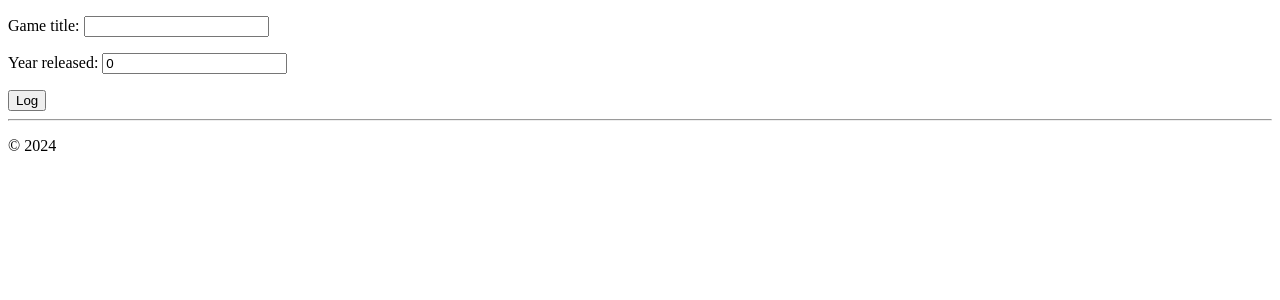
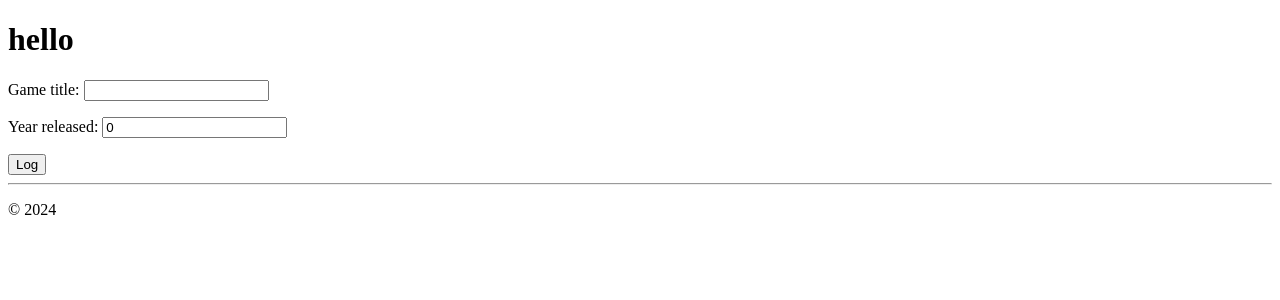
Before and after one commit to TrevorEli/Video-Game-Backlog-Catalog-Website, a Django app: page /new_game/ in a window 1280 px wide. Shown: the part 26-326 px from the top of the page. Run offline with Django 5.2, Linux system fonts and the light colour scheme.

Commit message:
testing commit

```diff
--- a/catalog/templates/catalog/game_log.html
+++ b/catalog/templates/catalog/game_log.html
@@ -3,6 +3,7 @@
     New Game Entry
 {% endblock %}
 {% block content %}
+    <h1>hello</h1>
     <form method="POST" class="log-form">
         {% csrf_token %}
         {{ form.as_p }}
```
